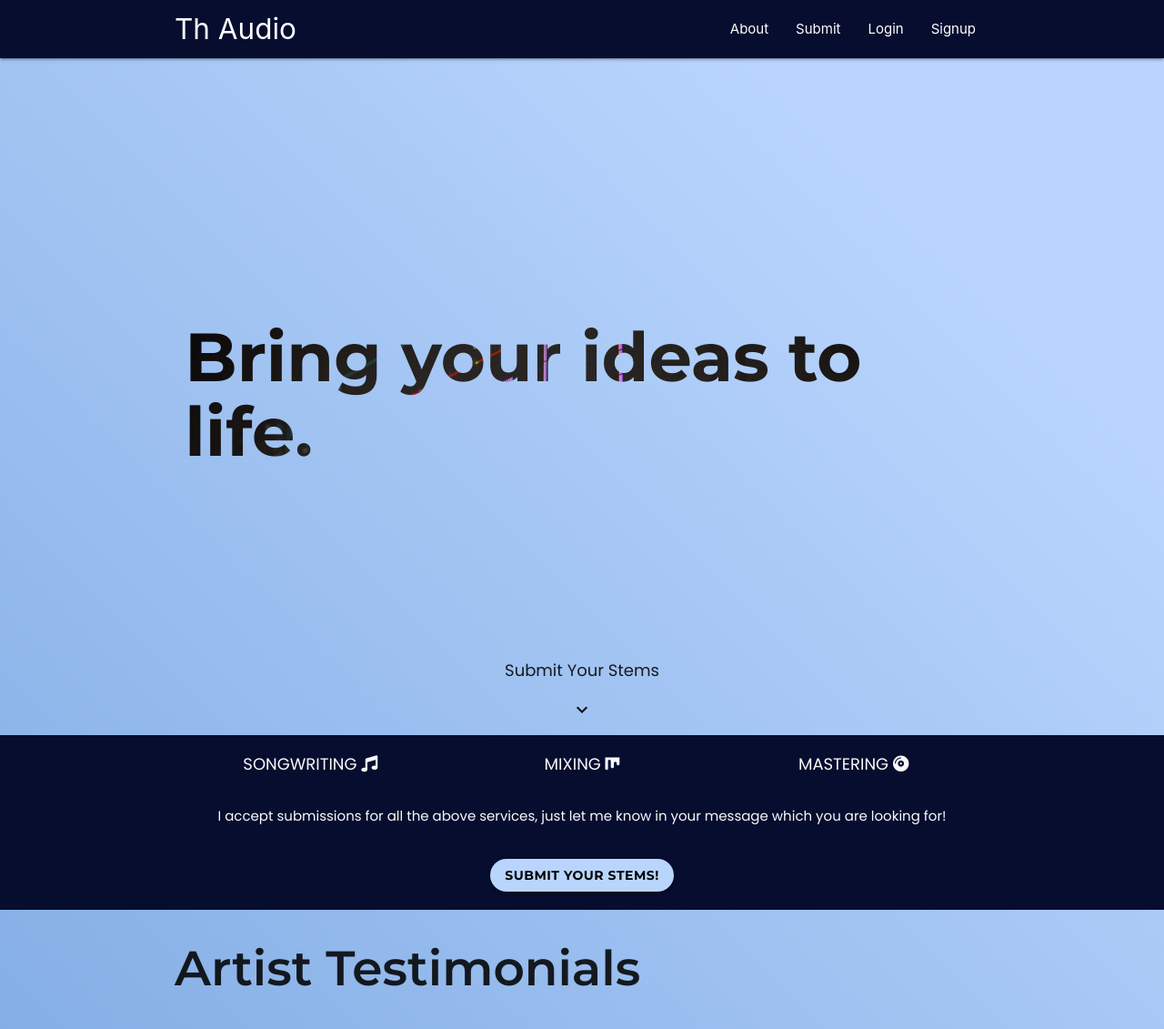
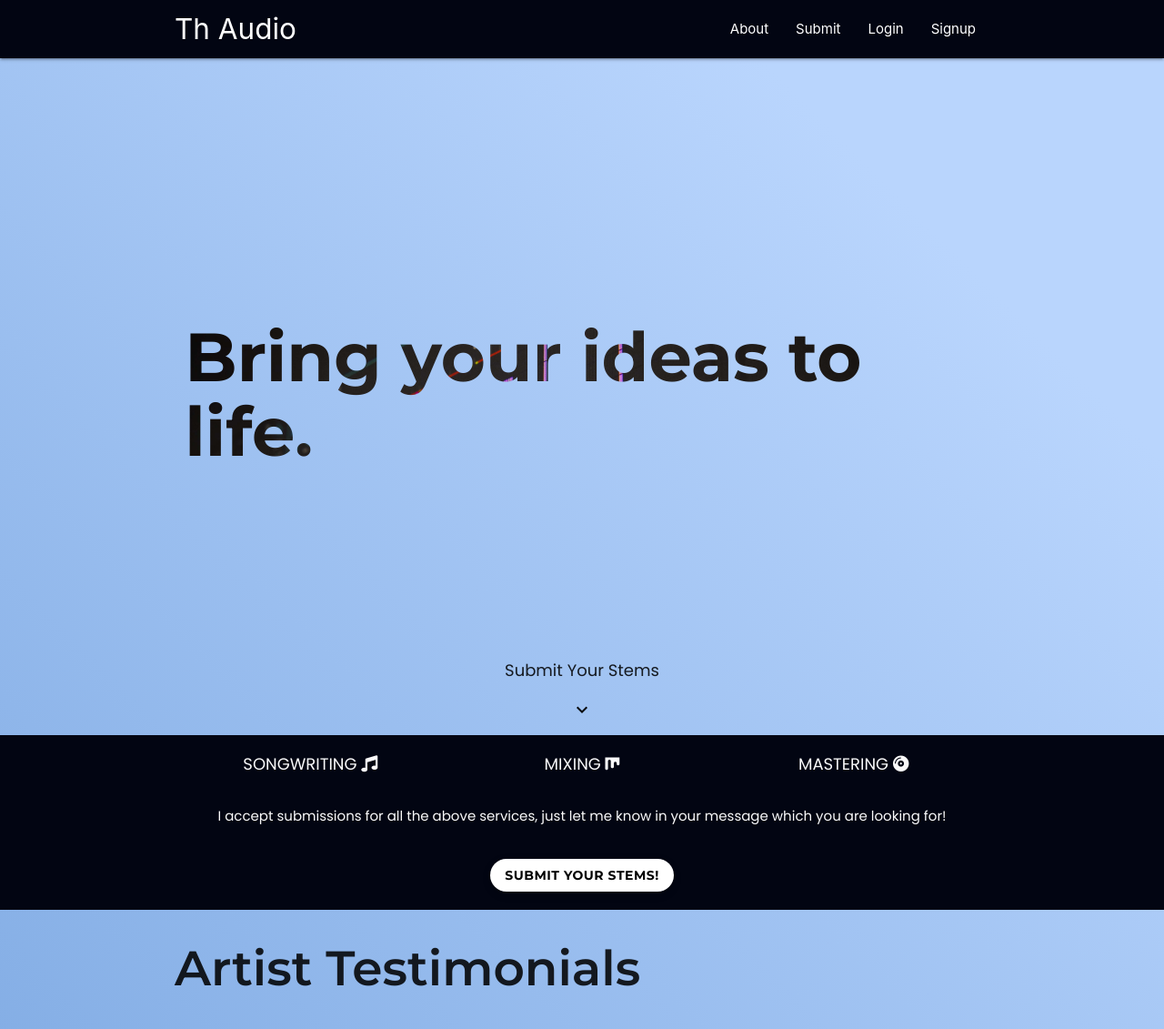
Before and after one commit to hollownotempty/Portfolio_4, a Django app: page / in a window 1280 px wide. Shown: the top 1131 px of the page at 91% size. Run offline with Django 3.2, Linux system fonts and the light colour scheme.

Commit message:
Fix color palette

```diff
--- a/static/css/styles.css
+++ b/static/css/styles.css
@@ -53,7 +53,7 @@ footer ul li {
 }
 
 .darkblue-palette-color {
-    background-color: #060d2f !important;
+    background-color: #020512 !important;
 }
 
 .mediumblue-palette-color {
@@ -161,6 +161,8 @@ footer ul li {
     font-family: 'Montserrat', sans-serif;
     font-weight: bold;
     border-radius: 50px;
+    box-shadow: rgba(0, 0, 0, 0.24) 0px 3px 8px;
+    background-color: white !important;
 }
 
 .book-call-btn:hover {
--- a/templates/home.html
+++ b/templates/home.html
@@ -39,7 +39,7 @@
         </div>
 
         <div class="center">
-            <a class="btn book-call-btn ultralightblue-palette-color" href="{% url 'submit' %}">Submit Your Stems!</a>
+            <a class="btn book-call-btn" href="{% url 'submit' %}">Submit Your Stems!</a>
         </div>
     </div>
 </div>
```
